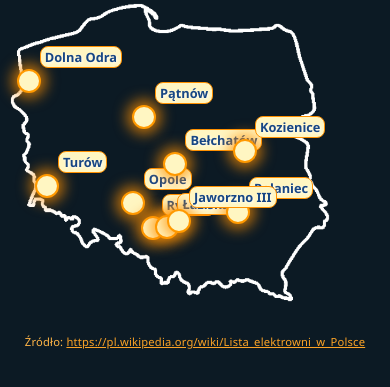
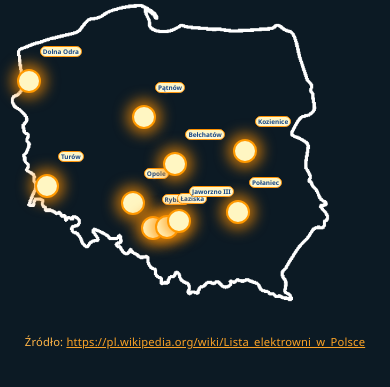
Before and after one commit to informatyk098/test, a plain HTML site: page Mapa.html in a window 390 px wide. Shown: the part 293-680 px from the top of the page. Drawn offline with Linux system fonts and the light colour scheme.

Commit message:
Mapa.html

```diff
--- a/Mapa.html
+++ b/Mapa.html
@@ -95,6 +95,7 @@
             top: -25px;
             white-space: nowrap;
             text-shadow: 1px 1px 3px #fff;
+            transition: font-size 0.2s;
         }
         #infoBox {
             display: none;
@@ -170,6 +171,16 @@
             #infoBox {
                 padding: 14px 2vw 14px 2vw;
                 min-width: unset;
+            }
+            .label {
+                font-size: 0.56em;
+                padding: 1px 3px;
+            }
+        }
+        @media (max-width: 420px) {
+            .label {
+                font-size: 0.40em;
+                padding: 0px 2px;
             }
         }
     </style>
@@ -268,14 +279,10 @@
             const wrap = document.getElementById('imgWrap');
             wrap.querySelectorAll('.marker').forEach(e => e.remove());
             const img = document.getElementById('elektrownieimg');
-            const rect = img.getBoundingClientRect();
-            const w = img.offsetWidth;
-            const h = img.offsetHeight;
             markersPct.forEach(m => {
-
                 const marker = document.createElement('div');
                 marker.className = 'marker';
-                marker.style.left = `calc(${m.leftPct}% - 10px)`; // - połowa szerokości
+                marker.style.left = `calc(${m.leftPct}% - 10px)`;
                 marker.style.top = `calc(${m.topPct}% - 10px)`;
                 marker.style.width = '20px';
                 marker.style.height = '20px';
```
